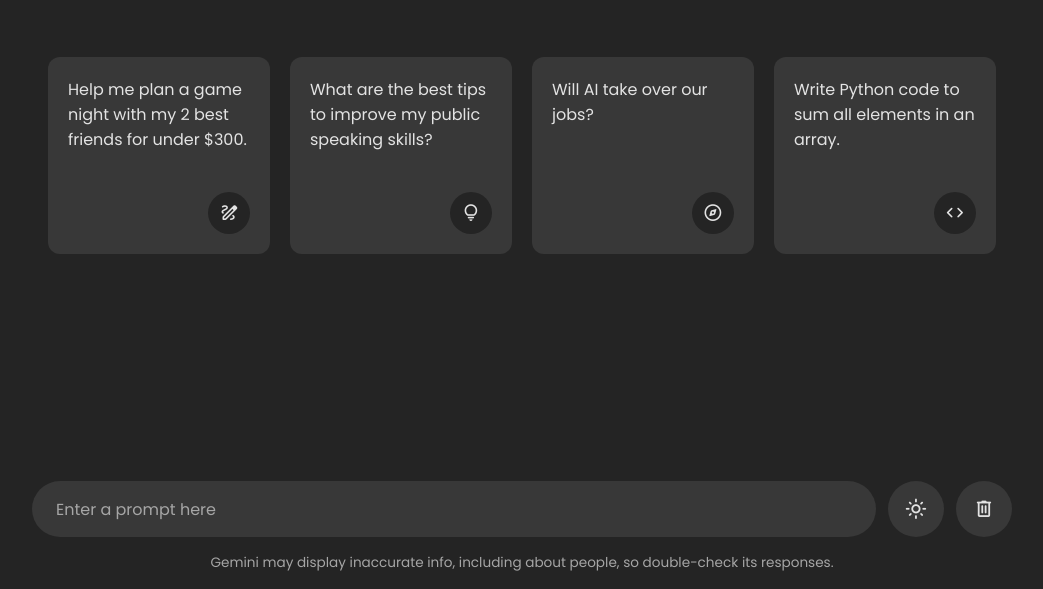
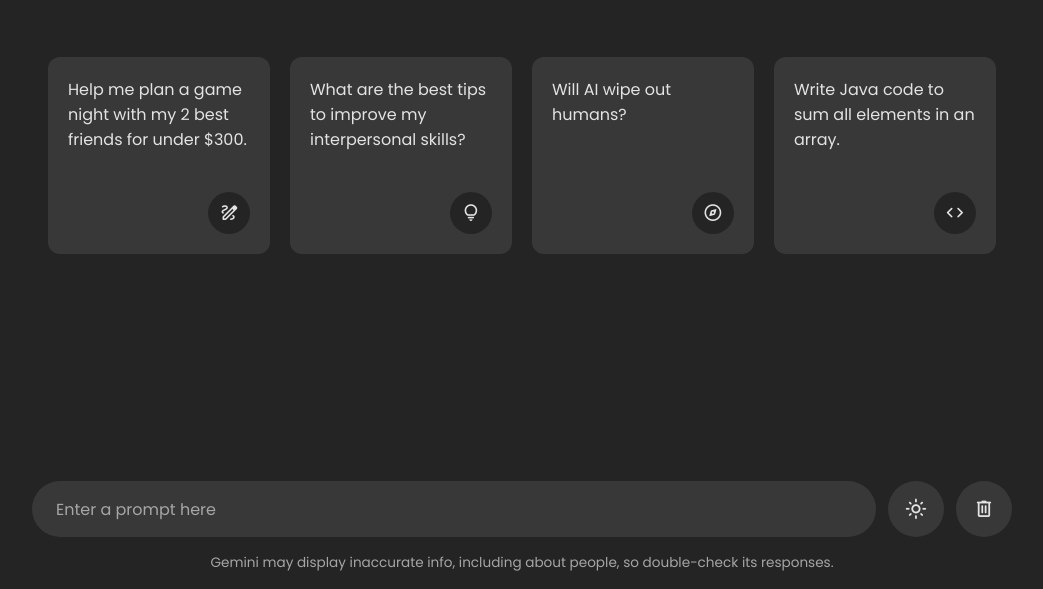
Before and after one commit to davidadeogun/gemini-chatbot, a website: page public/index.html in a window 1280 px wide. Shown: the part 211-800 px from the top of the page, without its empty margins (118-1161 px from the left). Drawn offline with nearby package versions, Linux system fonts and the light colour scheme.

Commit message:
updated suggestion lists

```diff
--- a/public/index.html
+++ b/public/index.html
@@ -22,15 +22,15 @@
         <span class="icon material-symbols-rounded">draw</span>
       </li>
       <li class="suggestion">
-        <h4 class="text">What are the best tips to improve my public speaking skills?</h4>
+        <h4 class="text">What are the best tips to improve my interpersonal skills?</h4>
         <span class="icon material-symbols-rounded">lightbulb</span>
       </li>
       <li class="suggestion">
-        <h4 class="text">Will AI take over our jobs?</h4>
+        <h4 class="text">Will AI wipe out humans?</h4>
         <span class="icon material-symbols-rounded">explore</span>
       </li>
       <li class="suggestion">
-        <h4 class="text">Write Python code to sum all elements in an array.</h4>
+        <h4 class="text">Write Java code to sum all elements in an array.</h4>
         <span class="icon material-symbols-rounded">code</span>
       </li>
     </ul>
```
Also changed, not shown: README.md.
